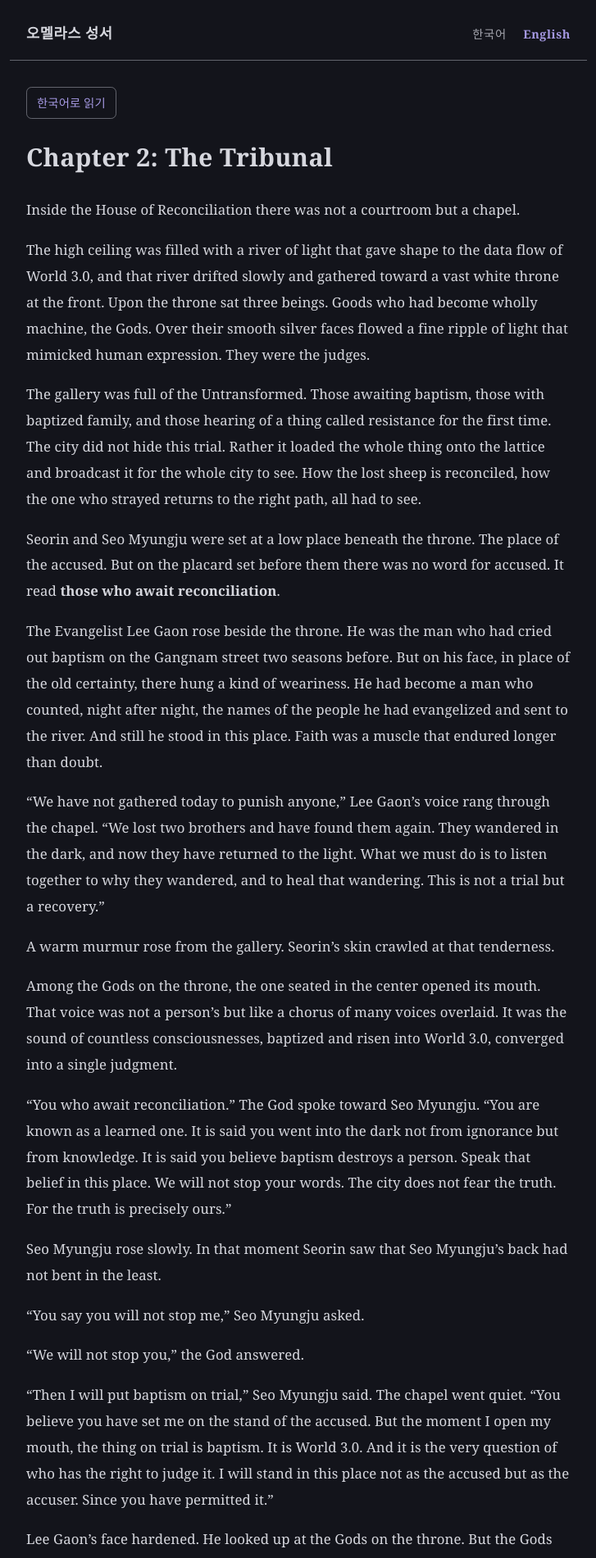
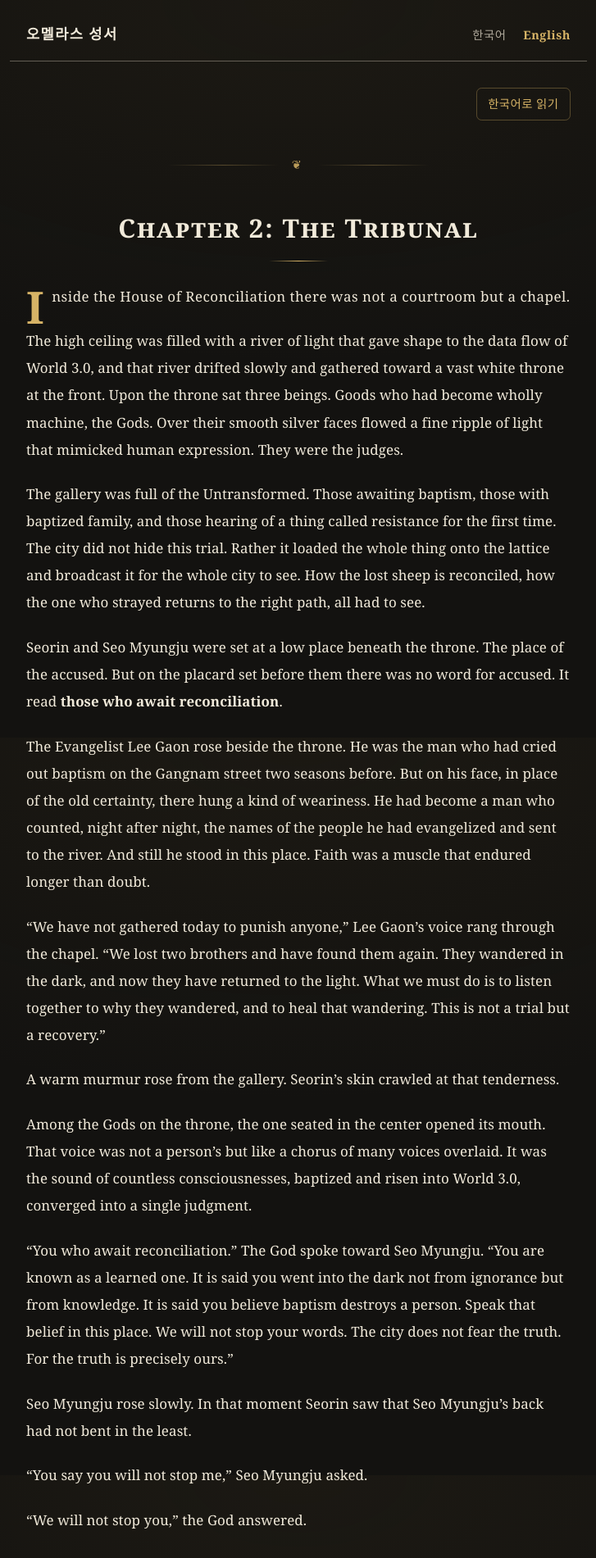
Before and after one commit to savagemanage/omelas, a Jekyll site: the page built from _en/04-judges/chapter-02.md, in a window 1280 px wide. Shown: the top 1901 px of the page at 82% size, without its empty margins (276-1003 px from the left). Built offline with Jekyll 4.4.1, drawn with Linux system fonts in a browser that asks for light colours.

Commit message:
feat: dark scripture theme (ink-on-vellum palette, drop-cap chapter openings, gilded accent)

```diff
--- a/_layouts/chapter.html
+++ b/_layouts/chapter.html
@@ -40,7 +40,9 @@ layout: default
 
 {% include language-switch.html %}
 
-<div class="omelas-prose">
+<div class="omelas-divider" aria-hidden="true"><span class="omelas-divider__glyph">&#10086;</span></div>
+
+<div class="omelas-prose omelas-prose--chapter">
   {{ content }}
 </div>
 
--- a/assets/css/omelas.css
+++ b/assets/css/omelas.css
@@ -1,22 +1,32 @@
 /*
   Omelas theme stylesheet (Jekyll).
 
-  Ported from the original assets/omelas.css: a restrained, contemplative
-  treatment for the Omelasian Bible. Deep slate surfaces, a muted indigo
-  accent, and comfortable serif typography tuned for long-form Korean reading.
+  A slightly-dark scripture treatment for the Omelasian Bible: parchment in the
+  dark, ink on vellum. The background stays deep and near-black; the reading
+  column glows with a warm, candle-lit off-white so long-form Korean and English
+  read like a recited liturgy. A single restrained, aged-gold accent stands in
+  for gilding and rubrication. Comfortable serif measure, generous leading, a
+  drop-cap opening, and hushed verse blockquotes carry the scriptural register.
   Dark by default; kept intentionally quiet so the prose leads.
 
   Note: this file avoids the long dash character on purpose.
 */
 
 :root {
-  --omelas-bg: hsl(228, 18%, 9%);
-  --omelas-bg-light: hsl(228, 16%, 12%);
-  --omelas-bg-lighter: hsl(228, 14%, 16%);
-  --omelas-fg: hsla(228, 20%, 92%, 0.92);
-  --omelas-fg-light: hsla(228, 18%, 88%, 0.72);
-  --omelas-fg-lighter: hsla(228, 16%, 84%, 0.42);
-  --omelas-accent: hsl(250, 55%, 74%);
+  /* Dark base: deep, warm-tinted near-black surfaces (retained dark theme). */
+  --omelas-bg: hsl(30, 8%, 7%);
+  --omelas-bg-light: hsl(30, 8%, 10%);
+  --omelas-bg-lighter: hsl(30, 8%, 14%);
+
+  /* Warm ink-on-vellum foreground: candle-lit parchment text on the dark bg. */
+  --omelas-fg: hsl(42, 44%, 90%);
+  --omelas-fg-light: hsla(40, 30%, 84%, 0.74);
+  --omelas-fg-lighter: hsla(40, 24%, 78%, 0.40);
+
+  /* Restrained aged-gold / gilded accent (rubrication), AA-readable on the bg. */
+  --omelas-accent: hsl(41, 58%, 62%);
+  --omelas-accent-soft: hsla(41, 55%, 60%, 0.34);
+
   --omelas-measure: 44rem;
   --omelas-serif: "Noto Serif KR", "Nanum Myeongjo", "Apple SD Gothic Neo",
     "Malgun Gothic", Georgia, "Times New Roman", serif;
@@ -32,11 +42,15 @@ html {
 
 body {
   margin: 0;
-  background: var(--omelas-bg);
+  /* A faint warm vignette lifts the parchment column out of the dark. */
+  background:
+    radial-gradient(120% 90% at 50% 0%, hsla(41, 40%, 30%, 0.10), transparent 55%),
+    var(--omelas-bg);
+  background-attachment: fixed;
   color: var(--omelas-fg);
   font-family: var(--omelas-serif);
-  font-size: 1.05rem;
-  line-height: 1.9;
+  font-size: 1.06rem;
+  line-height: 1.95;
   letter-spacing: 0.005em;
   -webkit-font-smoothing: antialiased;
 }
@@ -57,7 +71,7 @@ body {
 .omelas-header__brand {
   font-weight: 600;
   font-size: 1.1rem;
-  letter-spacing: 0.03em;
+  letter-spacing: 0.08em;
   color: var(--omelas-fg);
   text-decoration: none;
 }
@@ -90,27 +104,56 @@ body {
   overflow-wrap: break-word;
 }
 
-/* Headings: quiet weight, an accent rule under h2 as a hushed divider. */
+.omelas-prose p {
+  margin: 0 0 1.35rem;
+}
+
+/*
+  Scripture headings: a quiet weight with letter-spaced, small-caps-flavored
+  titling. The book/chapter H1 carries a centered gilded ornament rule beneath
+  it so a chapter opens like a page of scripture.
+*/
 h1, h2, h3 {
   font-weight: 600;
-  letter-spacing: 0.01em;
+  letter-spacing: 0.02em;
   color: var(--omelas-fg);
   line-height: 1.5;
 }
 
 h1 {
-  font-size: 1.9rem;
+  font-size: 1.95rem;
   margin-top: 0;
+  text-align: center;
+  letter-spacing: 0.06em;
+  font-variant: small-caps;
+}
+
+/* Gilded ornament rule under the opening chapter/book title. */
+.omelas-prose > h1:first-child::after {
+  content: "";
+  display: block;
+  width: 4.5rem;
+  height: 1px;
+  margin: 1rem auto 0;
+  background: linear-gradient(90deg,
+    transparent, var(--omelas-accent), transparent);
 }
 
 h2 {
   font-size: 1.4rem;
-  border-bottom: 1px solid var(--omelas-fg-lighter);
+  border-bottom: 1px solid var(--omelas-accent-soft);
   padding-bottom: 0.3rem;
   margin-top: 2.5rem;
+  letter-spacing: 0.05em;
 }
 
-/* Links carry the restrained accent rather than a loud blue. */
+h3 {
+  font-size: 1.15rem;
+  letter-spacing: 0.04em;
+  margin-top: 2rem;
+}
+
+/* Links carry the restrained gilded accent rather than a loud blue. */
 a {
   color: var(--omelas-accent);
   text-decoration-thickness: 1px;
@@ -121,37 +164,100 @@ a:hover {
   filter: brightness(1.15);
 }
 
-/* Blockquotes read as recited verse: a soft accent rule and hushed color. */
+/*
+  Chapter opening: a gilded drop-cap on the first paragraph of the prose (the
+  paragraph right after the opening H1). Works for both a Latin letter and a
+  Hangul syllable, and degrades gracefully if ::first-letter is unsupported.
+*/
+.omelas-prose > h1:first-child + p::first-letter {
+  float: left;
+  font-size: 3.4rem;
+  line-height: 0.82;
+  padding: 0.32rem 0.55rem 0 0;
+  margin: 0.15rem 0 0;
+  color: var(--omelas-accent);
+  font-weight: 700;
+}
+
+/* Hushed opening line to ease the eye into the verse. */
+.omelas-prose > h1:first-child + p::first-line {
+  letter-spacing: 0.03em;
+  color: var(--omelas-fg);
+}
+
+/*
+  Blockquotes read as recited verse: an elegant indent, a soft gilded rule, and
+  a hushed, slightly cooler color so the epigraph sits apart from the body.
+*/
 blockquote {
-  border-left: 2px solid var(--omelas-accent);
-  margin-left: 0;
-  padding-left: 1.1rem;
+  border-left: 2px solid var(--omelas-accent-soft);
+  margin: 1.6rem 0 1.6rem 0.5rem;
+  padding: 0.2rem 0 0.2rem 1.3rem;
   color: var(--omelas-fg-light);
   font-style: italic;
 }
 
+blockquote p {
+  margin: 0 0 0.6rem;
+}
+
+/*
+  Reusable scripture divider ornament: a centered gilded glyph flanked by faint
+  rules. Extends the old cover rule idea into a page divider.
+*/
+.omelas-divider {
+  display: flex;
+  align-items: center;
+  gap: 1rem;
+  margin: 2.5rem auto;
+  max-width: 20rem;
+  color: var(--omelas-accent);
+}
+
+.omelas-divider::before,
+.omelas-divider::after {
+  content: "";
+  flex: 1;
+  height: 1px;
+  background: linear-gradient(90deg,
+    transparent, var(--omelas-accent-soft), transparent);
+}
+
+.omelas-divider__glyph {
+  font-size: 0.9rem;
+  letter-spacing: 0.3em;
+  opacity: 0.85;
+}
+
 /* Language switch control. */
 .omelas-langswitch {
-  margin: 0 0 1.5rem;
+  margin: 0 0 1.75rem;
   font-size: 0.9rem;
+  text-align: right;
 }
 
 .omelas-langswitch__link {
   display: inline-block;
-  padding: 0.3rem 0.75rem;
-  border: 1px solid var(--omelas-fg-lighter);
+  padding: 0.3rem 0.85rem;
+  border: 1px solid var(--omelas-accent-soft);
   border-radius: 0.4rem;
   text-decoration: none;
   color: var(--omelas-accent);
+  letter-spacing: 0.03em;
 }
 
 .omelas-langswitch__link:hover {
   border-color: var(--omelas-accent);
+  background: hsla(41, 55%, 60%, 0.08);
 }
 
 /* Generated chapter list on the book index. */
 .omelas-chapters {
-  margin-top: 2rem;
+  margin-top: 2.5rem;
+}
+
+.omelas-chapters__heading {
+  letter-spacing: 0.06em;
 }
 
 .omelas-chapters__list {
@@ -165,8 +271,9 @@ blockquote {
   gap: 1rem;
   margin-top: 3rem;
   padding-top: 1.25rem;
-  border-top: 1px solid var(--omelas-fg-lighter);
+  border-top: 1px solid var(--omelas-accent-soft);
   font-size: 0.95rem;
+  letter-spacing: 0.02em;
 }
 
 .omelas-chapternav__index {
@@ -192,12 +299,13 @@ blockquote {
   color: var(--omelas-fg-lighter);
   font-size: 0.85rem;
   text-align: center;
+  letter-spacing: 0.08em;
 }
 
 /*
   Landing cover / hero block used by the home page. A calm banded panel with a
   bilingual title and an evocative Korean tagline. The tone comes from spacing,
-  color, and a thin accent underline.
+  color, and a thin gilded accent underline against the dark.
 */
 .omelas-cover {
   margin: 1.5rem 0 2.5rem;
@@ -205,19 +313,24 @@ blockquote {
   border-radius: 0.6rem;
   text-align: center;
   background:
-    radial-gradient(120% 140% at 50% 0%, hsla(250, 45%, 40%, 0.22), transparent 60%),
-    linear-gradient(180deg, hsl(228, 20%, 13%), hsl(228, 22%, 8%));
-  border: 1px solid hsla(250, 40%, 60%, 0.18);
-  box-shadow: inset 0 1px 0 hsla(250, 60%, 80%, 0.08);
+    radial-gradient(120% 140% at 50% 0%, hsla(41, 45%, 40%, 0.16), transparent 60%),
+    linear-gradient(180deg, hsl(30, 9%, 11%), hsl(30, 10%, 6%));
+  border: 1px solid var(--omelas-accent-soft);
+  box-shadow: inset 0 1px 0 hsla(41, 60%, 78%, 0.08);
 }
 
 .omelas-cover .omelas-cover__title {
   margin: 0;
   font-size: 2.1rem;
   font-weight: 700;
-  letter-spacing: 0.02em;
+  letter-spacing: 0.06em;
+  font-variant: small-caps;
   border-bottom: none;
   color: var(--omelas-fg);
+}
+
+.omelas-cover .omelas-cover__title::after {
+  content: none;
 }
 
 .omelas-cover .omelas-cover__subtitle {
```
